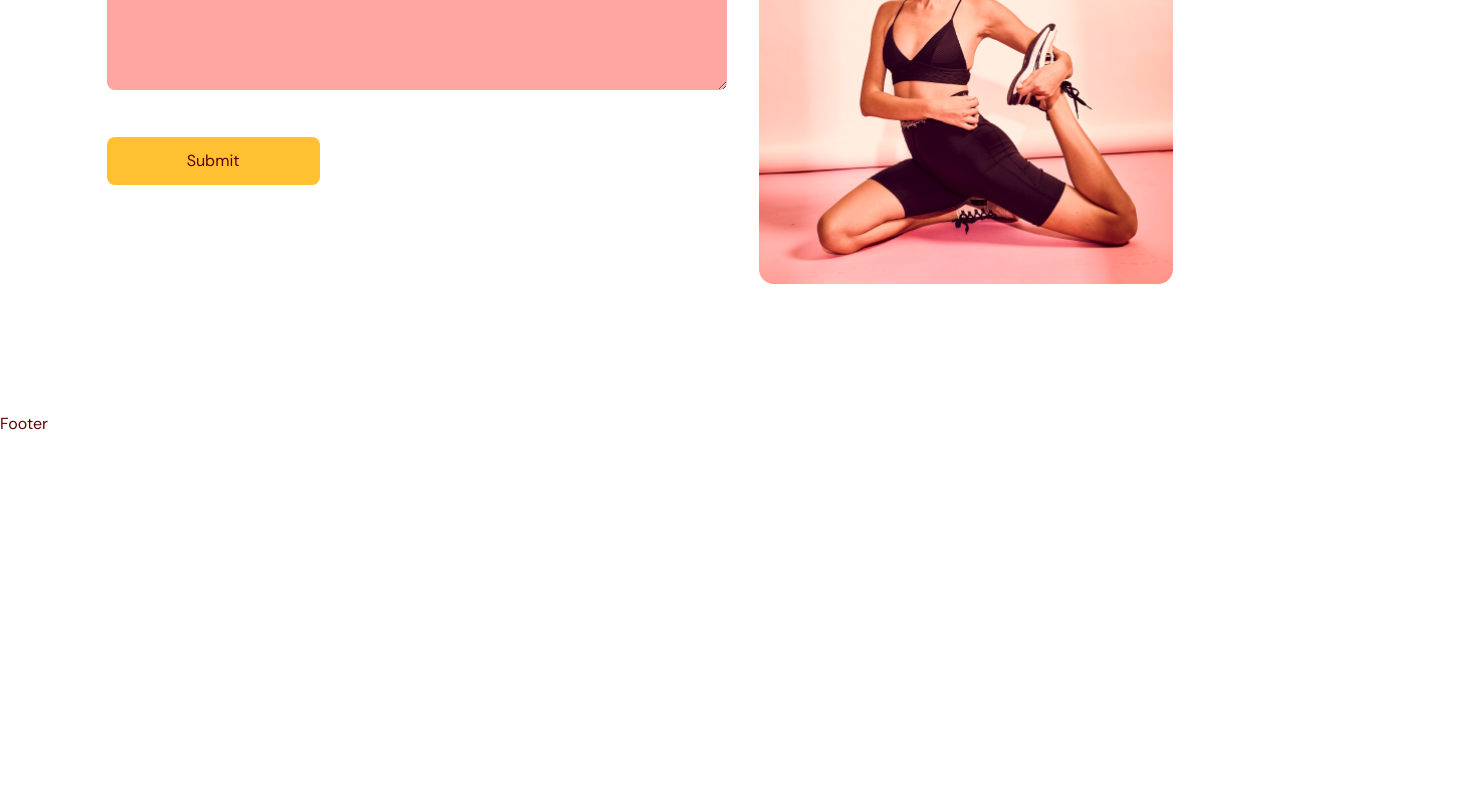
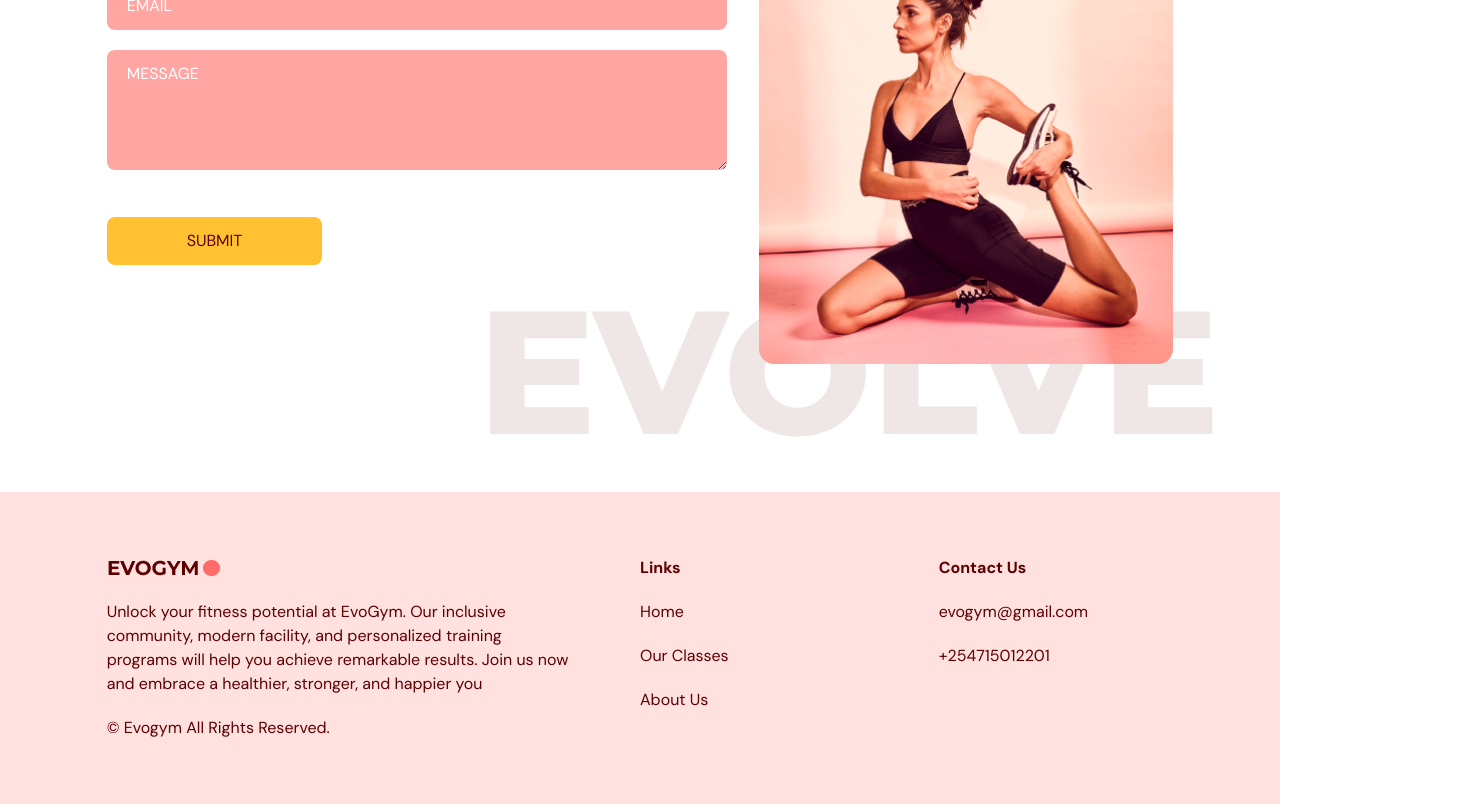
Before and after one commit to Bernard065/Evolutionary-Fitness-Centre, a React (Vite) app: page / in a window 1280 px wide. Shown: the part 3460-4264 px from the top of the page, 1482 px wide, since content can reach past the window. Before the commit the page ends 3896 px from the top, so only its background shows below. Built offline with nearby package versions, Linux system fonts and the light colour scheme.

Commit message:
creating a footer

```diff
--- a/src/App.tsx
+++ b/src/App.tsx
@@ -44,7 +44,7 @@ const App = () => {
           setSelectedPage={setSelectedPage}
         />
         <ContactUs setSelectedPage={setSelectedPage} />
-        <Footer setSelectedPage={setSelectedPage} />
+        <Footer />
       </div>
     </>
   )
--- a/src/components/ContactUs/ContactUs.tsx
+++ b/src/components/ContactUs/ContactUs.tsx
@@ -25,15 +25,15 @@ const ContactUs = ({ setSelectedPage }: Props) => {
         }
     }
   return (
-    <section id="contactus" className="mx-auto w-5/6 pt-4 pb-32">
+    <section id="contactus" className="mx-auto w-5/6 pt-24 pb-32">
       <motion.div
         onViewportEnter={() => setSelectedPage(SelectedPage.ContactUs)}
       >
-            {/* Header */}
+        {/* HEADER */}
         <motion.div
           className="md:w-3/5"
-                initial='hidden'
-                whileInView='visible'
+          initial="hidden"
+          whileInView="visible"
           viewport={{ once: true, amount: 0.5 }}
           transition={{ duration: 0.5 }}
           variants={{
@@ -41,11 +41,15 @@ const ContactUs = ({ setSelectedPage }: Props) => {
             visible: { opacity: 1, x: 0 },
           }}
         >
-                <Header><span className="text-primary-500">JOIN NOW</span> TO GET IN SHAPE</Header>
-                <p className="my-5">Ready to transform your fitness journey? Join now to get in shape and achieve your health goals. Our expert trainers and diverse workout programs will guide you every step of the way. Take the first step towards a fitter and healthier you!</p>
+          <Header>
+            <span className="text-primary-500">JOIN NOW</span> TO GET IN SHAPE
+          </Header>
+          <p className="my-5">
+          Ready to transform your fitness journey? Join now to get in shape and achieve your health goals. Our expert trainers and diverse workout programs will guide you every step of the way. Take the first step towards a fitter and healthier you!
+          </p>
         </motion.div>
 
-                {/* Form and Image */}
+        {/* FORM AND IMAGE */}
         <div className="mt-10 justify-between gap-8 md:flex">
           <motion.div
             className="mt-10 basis-3/5 md:mt-0"
@@ -59,16 +63,16 @@ const ContactUs = ({ setSelectedPage }: Props) => {
             }}
           >
             <form
-                            target='_blank'
+              target="_blank"
               onSubmit={onSubmit}
+              action="https://formsubmit.co/e8a5bdfa807605332f809e5656e27c6e"
               method="POST"
-                            action="https://formsubmit.co/bernardbebeni065"
             >
               <input
                 className={inputStyles}
                 type="text"
                 placeholder="NAME"
-                                {...register('name', {
+                {...register("name", {
                   required: true,
                   maxLength: 100,
                 })}
@@ -76,24 +80,28 @@ const ContactUs = ({ setSelectedPage }: Props) => {
               {errors.name && (
                 <p className="mt-1 text-primary-500">
                   {errors.name.type === "required" && "This field is required."}
-                                    {errors.name.type === "maxLength" && "Maximum length is 100 characters."}
+                  {errors.name.type === "maxLength" &&
+                    "Max length is 100 char."}
                 </p>
               )}
+
               <input
                 className={inputStyles}
                 type="text"
                 placeholder="EMAIL"
-                                {...register('email', {
+                {...register("email", {
                   required: true,
                   pattern: /^[A-Z0-9._%+-]+@[A-Z0-9.-]+\.[A-Z]{2,}$/i,
                 })}
               />
               {errors.email && (
                 <p className="mt-1 text-primary-500">
-                                    {errors.email.type === "required" && "This field is required."}
+                  {errors.email.type === "required" &&
+                    "This field is required."}
                   {errors.email.type === "pattern" && "Invalid email address."}
                 </p>
               )}
+
               <textarea
                 className={inputStyles}
                 placeholder="MESSAGE"
@@ -101,20 +109,27 @@ const ContactUs = ({ setSelectedPage }: Props) => {
                 cols={50}
                 {...register("message", {
                   required: true,
-                                    maxLength: 2000
+                  maxLength: 2000,
                 })}
               />
               {errors.message && (
                 <p className="mt-1 text-primary-500">
-                                    {errors.message.type === "required" && 'This field is required.'}
-                                    {errors.message.type === "maxLength" && "Maximum length is 2000 characters."}
+                  {errors.message.type === "required" &&
+                    "This field is required."}
+                  {errors.message.type === "maxLength" &&
+                    "Max length is 2000 char."}
                 </p>
               )}
+
               <button
-                                type="submit" className="mt-5 rounded-lg bg-secondary-500 px-20 py-3 transition duration-500 hover:text-white"
-                            >Submit</button>
+                type="submit"
+                className="mt-5 rounded-lg bg-secondary-500 px-20 py-3 transition duration-500 hover:text-white"
+              >
+                SUBMIT
+              </button>
             </form>
           </motion.div>
+
           <motion.div
             className="relative mt-16 basis-2/5 md:mt-0"
             initial="hidden"
@@ -126,13 +141,10 @@ const ContactUs = ({ setSelectedPage }: Props) => {
               visible: { opacity: 1, y: 0 },
             }}
           >
-                        <div
-                            className="w-full before:absolute md:before:content-evolvetext"
-                        >
+            <div className="w-full before:absolute before:-bottom-20 before:-right-10 before:z-[-1] md:before:content-evolvetext">
               <img
                 className="w-full"
-                                alt="contact-us-image
-                                "
+                alt="contact-us-page-graphic"
                 src={ContactUsPageGraphic}
               />
             </div>
--- a/src/components/Footer/Footer.tsx
+++ b/src/components/Footer/Footer.tsx
@@ -1,12 +1,31 @@
-import { SelectedPage } from "@/types"
+import Logo from '../../assets/Logo.png'
 
-type Props = {
-    setSelectedPage: (value: SelectedPage) => void;
-}
 
-const Footer = ({ setSelectedPage }: Props) => {
+
+const Footer = () => {
   return (
-    <div>Footer</div>
+    <footer className="bg-primary-100 py-16">
+        <div className='justify-content mx-auto w-5/6 gap-16 md:flex'>
+            <div className='mt-16 basis-1/2 md:mt-0'>
+                <img src={Logo} alt='logo' />
+                <p className='my-5'>
+                Unlock your fitness potential at EvoGym. Our inclusive community, modern facility, and personalized training programs will help you achieve remarkable results. Join us now and embrace a healthier, stronger, and happier you
+                </p>
+                <p>© Evogym All Rights Reserved.</p>
+            </div>
+            <div className="mt-16 basis-1/4 md:mt-0">
+                <h4 className="font-bold">Links</h4>
+                <p className="my-5">Home</p>
+                <p className="my-5">Our Classes</p>
+                <p>About Us</p>
+            </div>
+            <div className="mt-16 basis-1/4 md:mt-0">
+                <h4 className="font-bold">Contact Us</h4>
+                <p className="my-5">evogym@gmail.com</p>
+                <p>+254715012201</p>
+            </div>
+        </div>
+    </footer>
   )
 }
 
```
Lines whose indentation alone changed are shown as unchanged.
